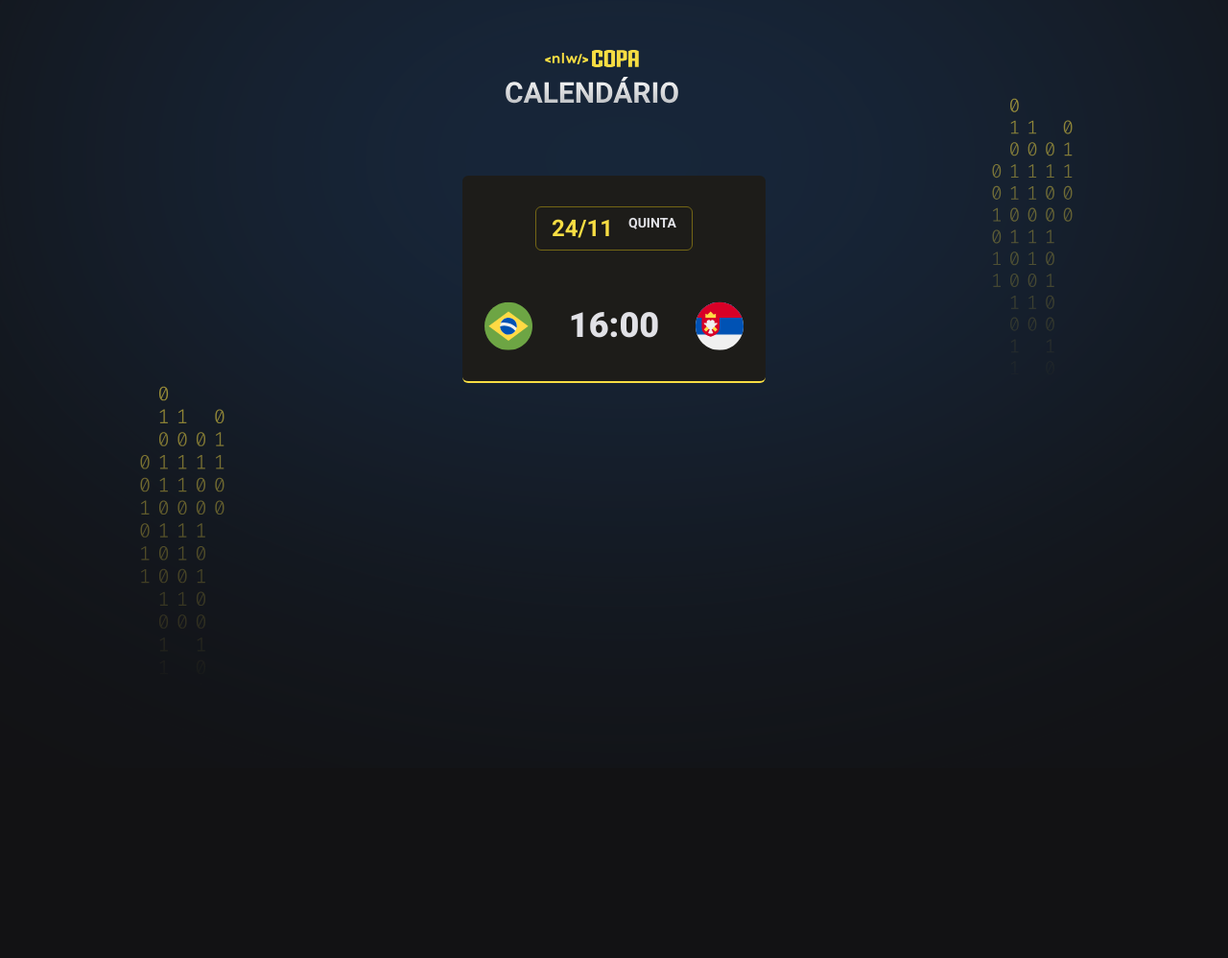
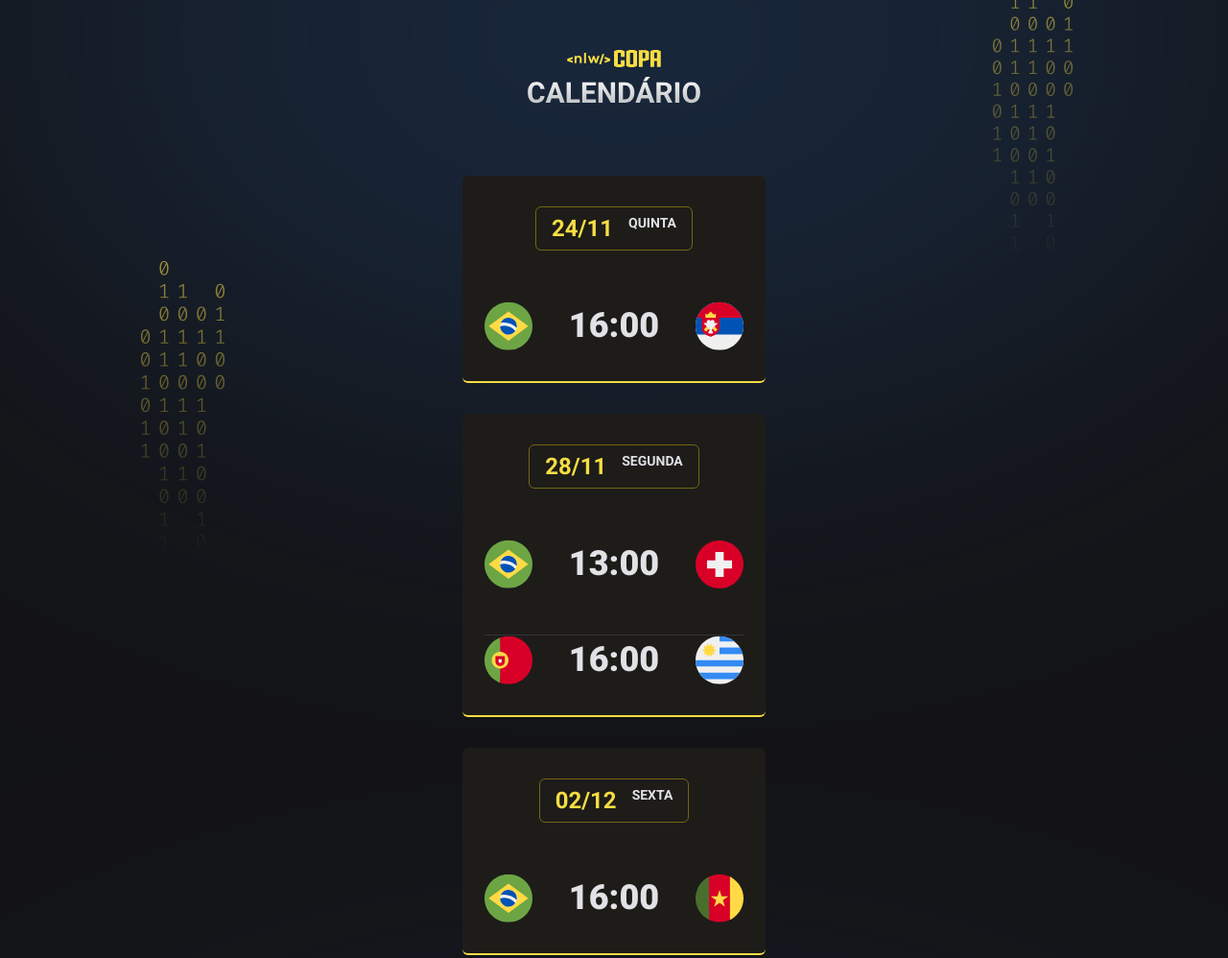
Before and after one commit to Th-uro/NLW-Copa, a plain HTML site: page index.html in a window 1280 px wide. Shown: the whole page at 96% size. Before the commit the page ends 800 px from the top, so only its background shows below. Drawn offline with Linux system fonts and the light colour scheme.

Commit message:
NLW-COPA DAY 4

```diff
--- a/index.html
+++ b/index.html
@@ -16,22 +16,7 @@
     />
   </head>
   <body>
-    <div id="app">
-      <header>
-        <img src="assets/logo.svg" alt="Logo do Calendário" />
-      </header>
-      <main id="cards">
-        <div class="card">
-          <h2>24/11 <span>QUINTA</span></h2>
-          <ul>
-            <li>
-              <img src="assets/icon-brazil.svg" alt="Ícone do Brazil" />
-              <strong>16:00</strong>
-              <img src="assets/icon-serbia.svg" alt="ícone da Serbia" />
-            </li>
-          </ul>
-        </div>
-      </main>
-    </div>
+    <div id="app"></div>
+    <script src="/main.js"></script>
   </body>
 </html>
--- a/main.js
+++ b/main.js
@@ -0,0 +1,36 @@
+function createGame(player1, hour, player2) {
+  return `
+    <li>
+       <img src="assets/icon-${player1}.svg" alt="Ícone do Brazil" />
+        <strong>${hour}</strong>
+         <img src="assets/icon-${player2}.svg" alt="ícone da Serbia" />
+    </li>
+  `
+}
+
+function createCard(date, day, games) {
+  return `
+    <div class="card">
+       <h2>${date} <span>${day} </span></h2>
+        <ul>
+          ${games}
+       </ul>
+      </div>
+  `
+}
+
+document.querySelector("#app").innerHTML = `
+ <header>
+    <img src="assets/logo.svg" alt="Logo do Calendário" />
+  </header>
+  <main id="cards">
+    ${createCard("24/11", "quinta", createGame("brazil", "16:00", "serbia"))}
+    ${createCard(
+      "28/11",
+      "segunda",
+      createGame("brazil", "13:00", "switzerland") +
+      createGame("portugal", "16:00", "uruguai")
+    )}
+    ${createCard("02/12", "sexta", createGame("brazil", "16:00", "cameroon"))}
+  </main>
+`
--- a/style.css
+++ b/style.css
@@ -8,7 +8,7 @@ body {
   background-color: #121214;
   background-image: url(./assets/bg.svg);
   background-position-x: center;
-  background-position-y: 55.6%;
+  background-position-y: -715px;
 }
 
 body * {
@@ -22,6 +22,13 @@ body * {
 
 header {
   margin-bottom: 63px;
+  text-align: center;
+}
+
+#cards {
+  display: flex;
+  flex-direction: column;
+  gap: 32px;
 }
 
 .card {
```
Also changed, not shown: assets/icon-cameroon.svg (added), assets/icon-portugal.svg (added), assets/icon-switzerland.svg (added), assets/icon-uruguai.svg (added).
